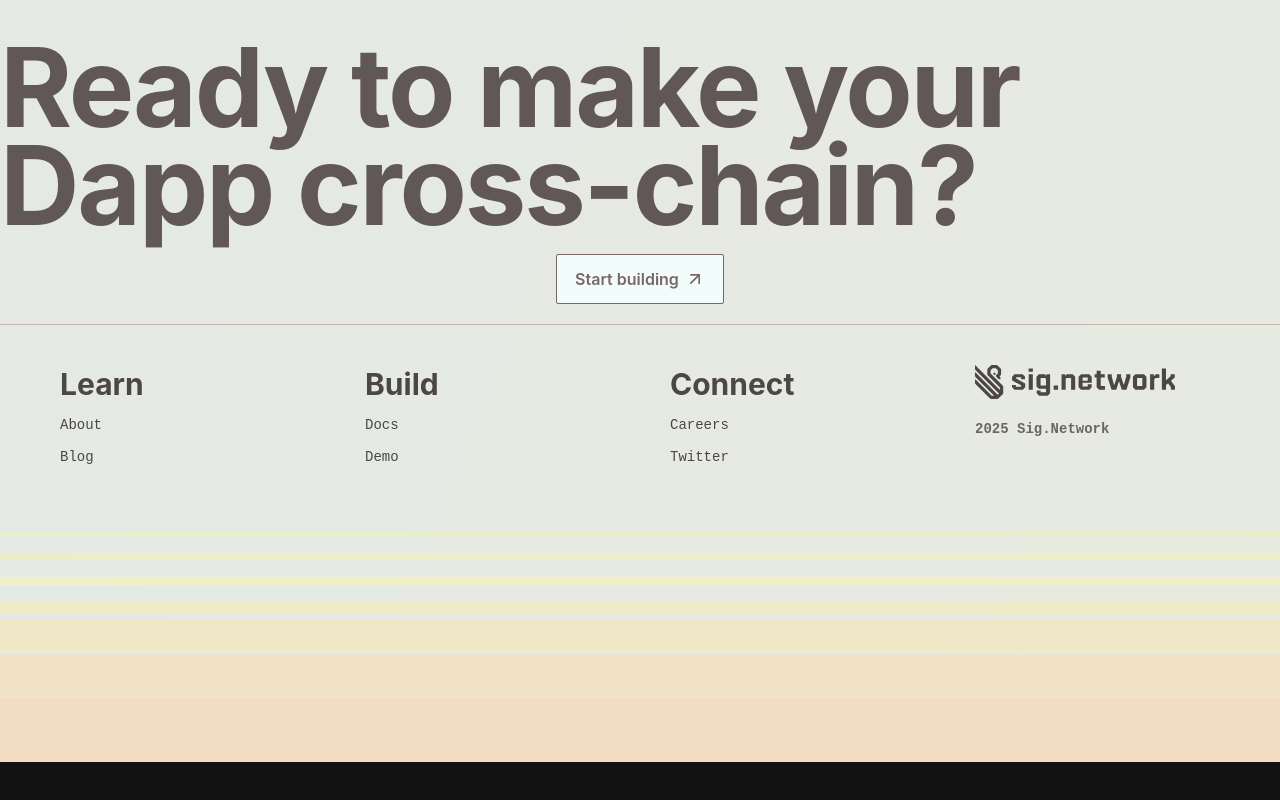
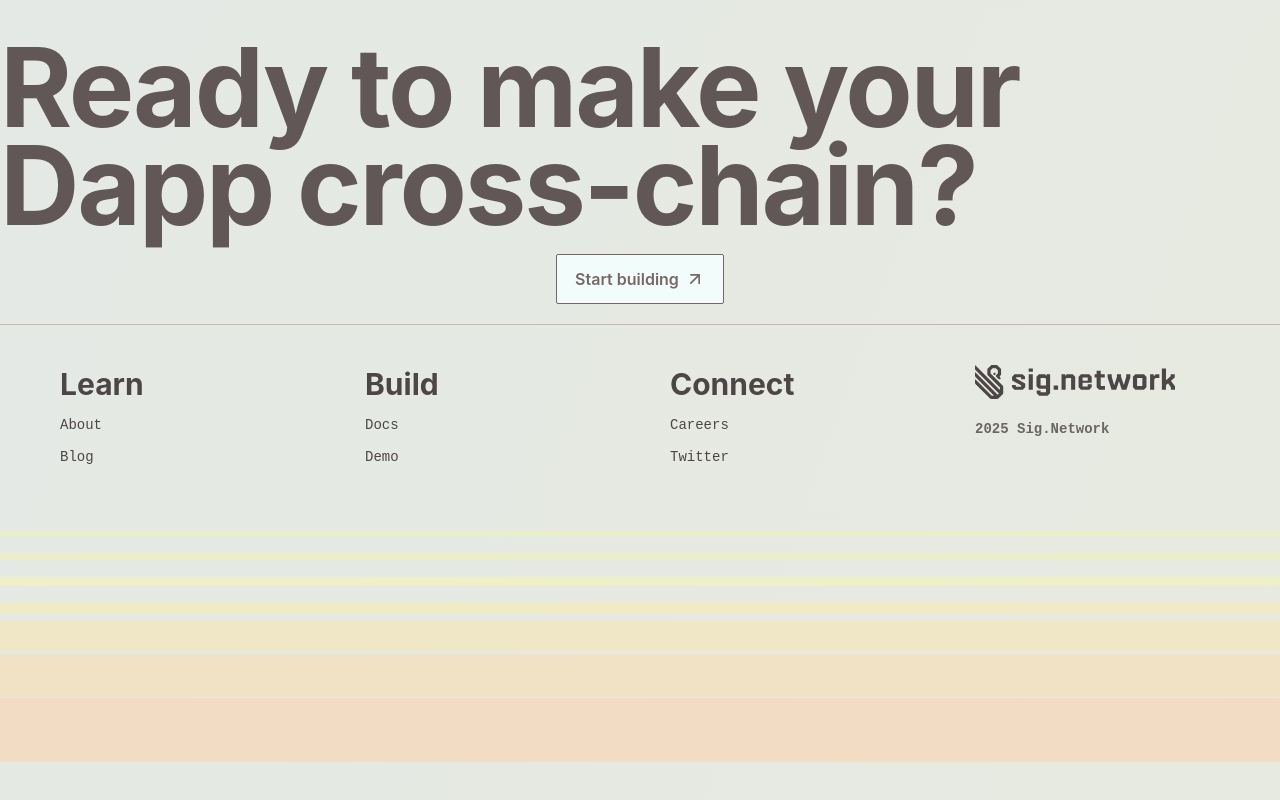
Before and after one commit to sig-net/landing-page-v2, a React (Vite) app: page / in a window 1280 px wide. Shown: the part 6345-7145 px from the top of the page. Before the commit the page ends 7107 px from the top, so only its background shows below. Built offline with nearby package versions, Linux system fonts and the light colour scheme.

Commit message:
Update lines bottom

```diff
--- a/src/components/FooterSection.tsx
+++ b/src/components/FooterSection.tsx
@@ -55,7 +55,7 @@ const FooterSection = ({ columns }: FooterSectionProps) => (
         </div>
       </div>
     </div>
-    <img src={linesBottom} alt="" className="w-full" aria-hidden />
+    <img src={linesBottom} alt="" className="w-full md:pb-20" aria-hidden />
   </footer>
 )
 
```
